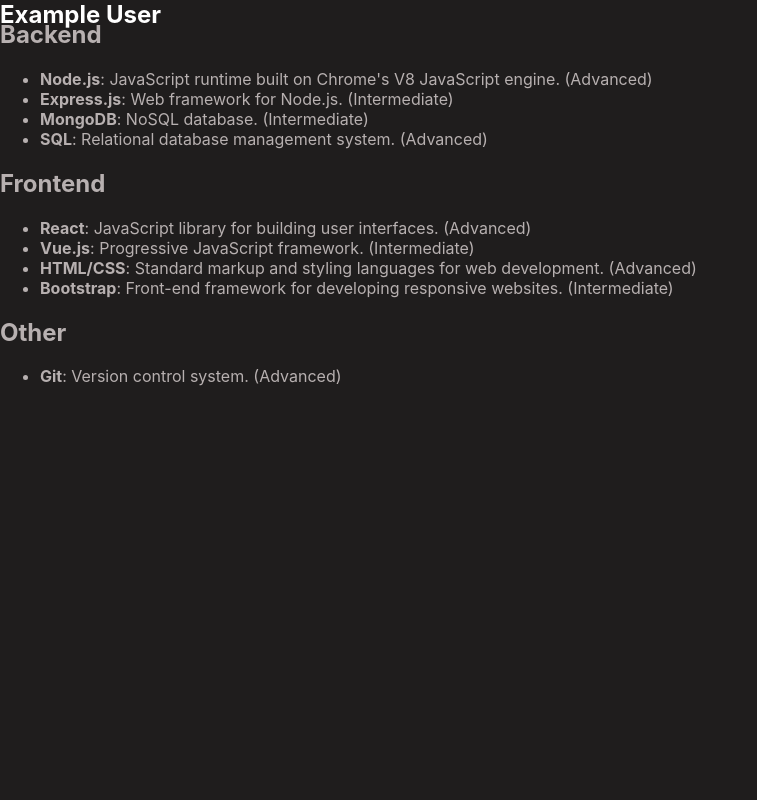
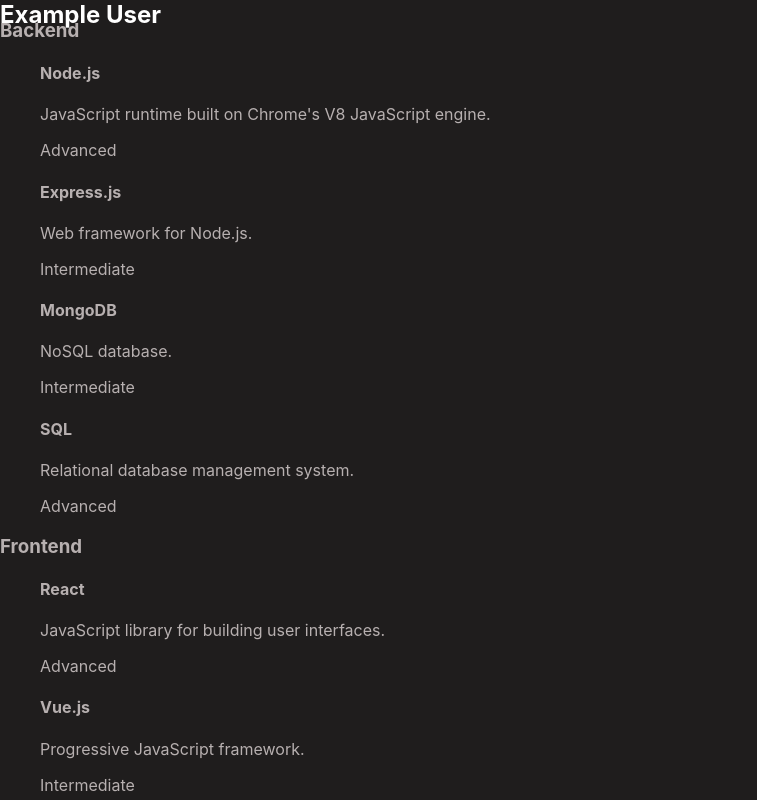
Before and after one commit to Thipak/portfolio-netflix, a React (Create React App) app: page /skills in a window 1280 px wide. Shown: the top 800 px of the page, without its empty margins (0-757 px from the left). Built offline with nearby package versions, Linux system fonts and the light colour scheme.

Commit message:
skills page components

```diff
--- a/src/App.js
+++ b/src/App.js
@@ -6,7 +6,7 @@ import { Stalker } from './views/Stalker';
 import { Recruiter } from './views/Recruiter';
 import { Experience } from './views/Experience';
 import { Projects } from './views/Projects';
-import { Skills } from './views/Skills';
+import { Skills } from './views/skills/Skills';
 import { Contact } from './views/Contact';
 import { Blogs } from './views/extras/Blogs';
 import { Certificates } from './views/extras/Certificates';
--- a/src/views/Skills.jsx
+++ /dev/null
@@ -1,37 +0,0 @@
-import { Header } from "../components/header/header";
-
-import { toFill } from "../toFill";
-
-export function Skills() {
-
-    const skillsData = toFill.data.skills || [];
-    if (skillsData.length === 0) {
-        return (
-            <div className="skills">
-                <Header />
-                <h1>Skills Profile</h1>
-                <p>No skills data available.</p>
-            </div>
-        );
-    }
-
-    return (
-        <div className="skills">
-            <Header />
-            <div className="skills-list">
-                {skillsData.map((skillCategory, index) => (
-                    <div key={index} className="skill-category">
-                        <h2>{skillCategory.heading}</h2>
-                        <ul>
-                            {skillCategory.items.map((item, itemIndex) => (
-                                <li key={itemIndex}>
-                                    <strong>{item.name}</strong>: {item.description} ({item.level})
-                                </li>
-                            ))}
-                        </ul>
-                    </div>
-                ))}
-            </div>
-        </div>
-    );
-}
--- /dev/null
+++ b/src/views/skills/Skills.jsx
@@ -0,0 +1,29 @@
+import { Header } from "../../components/header/header";
+import { ItemList } from "./itemlist";
+
+import { toFill } from "../../toFill";
+
+export function Skills() {
+
+    const skillsData = toFill.data.skills || [];
+    if (skillsData.length === 0) {
+        return (
+            <div className="skills">
+                <Header />
+                <h1>Skills Profile</h1>
+                <p>No skills data available.</p>
+            </div>
+        );
+    }
+
+    return (
+        <div className="skills">
+            <Header />
+            <div className="skills-list">
+                {skillsData.map((skillCategory, index) => (
+                    <ItemList key={index} heading={skillCategory.heading} items={skillCategory.items} />
+                ))}
+            </div>
+        </div>
+    );
+}
--- /dev/null
+++ b/src/views/skills/item.jsx
@@ -0,0 +1,9 @@
+export function Item({ name, description, level }) {
+    return (
+        <div className="skill-item">
+            <h4>{name}</h4>
+            <p>{description}</p>
+            <span className="skill-level">{level}</span>
+        </div>
+    );
+}
--- /dev/null
+++ b/src/views/skills/itemlist.jsx
@@ -0,0 +1,18 @@
+import { Item } from "./item";
+
+export function ItemList({ heading, items }) {
+    return (
+        <div className="skill-category">
+            <h3>{heading}</h3>
+            <ul>
+                {items.map((item, index) =>(
+                    <Item
+                        key={index}
+                        name={item.name}
+                        description={item.description}
+                        level={item.level}></Item>
+                ))}
+            </ul>
+        </div>
+    );
+}
```
